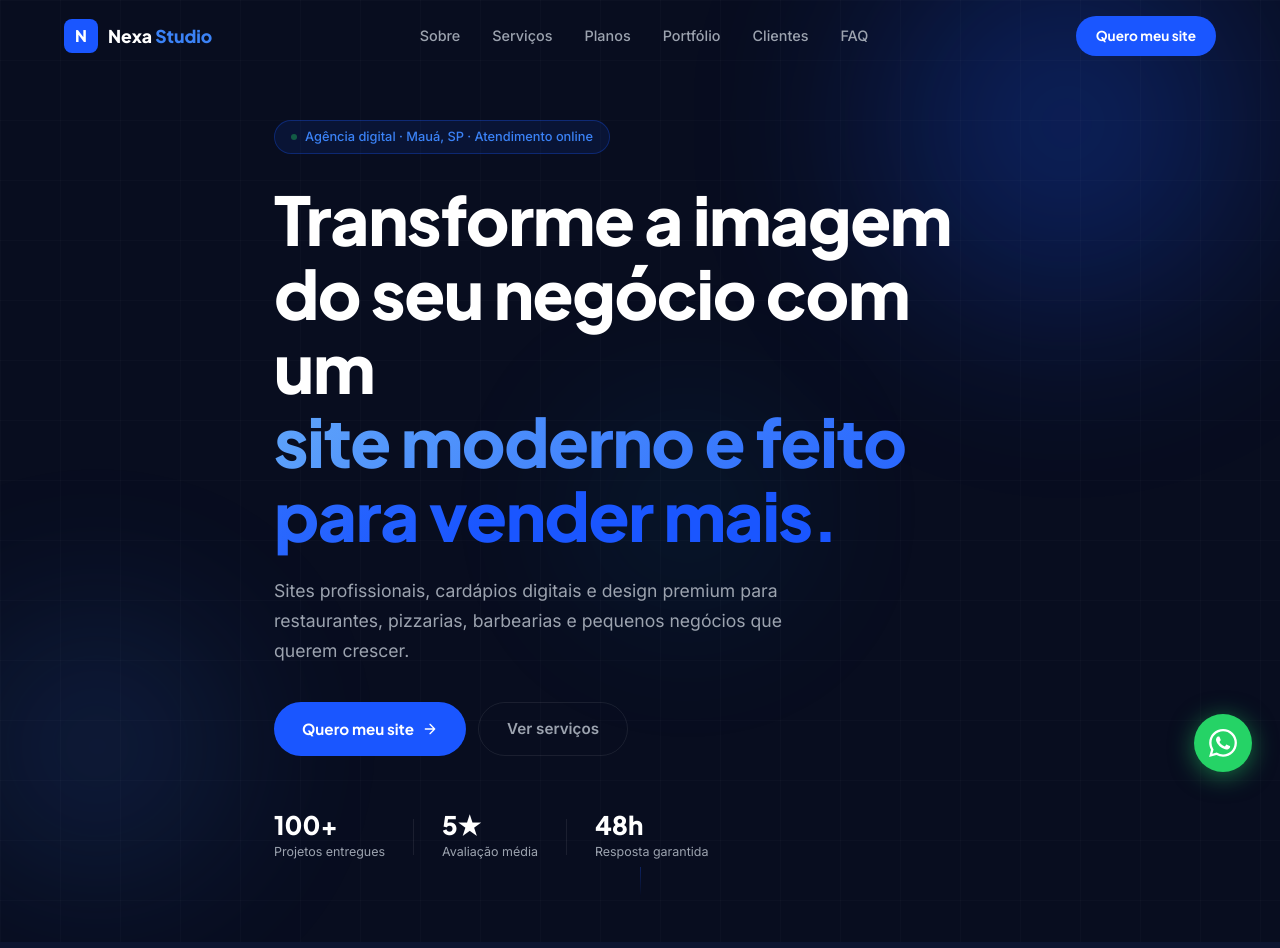
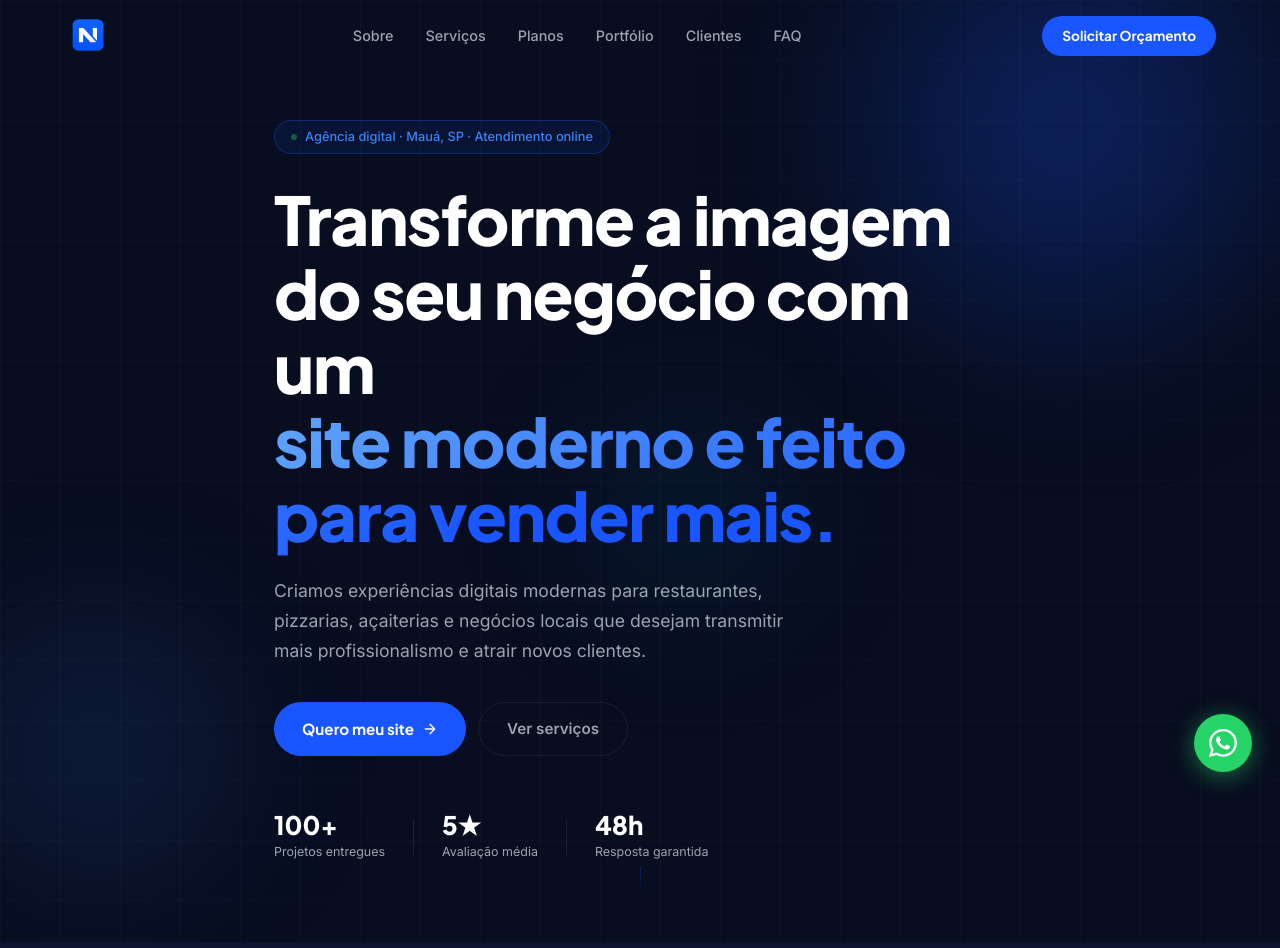
Before and after one commit to juliogabrielpe/nexa-digital, a plain HTML site: page index.html in a window 1280 px wide. Shown: the top 948 px of the page. Drawn offline with Linux system fonts and the light colour scheme.

Commit message:
atualização de qualidade

```diff
--- a/index.html
+++ b/index.html
@@ -18,8 +18,7 @@
   <nav class="navbar" id="navbar">
     <div class="container nav-inner">
       <a href="#" class="logo">
-        <span class="logo-mark">N</span>
-        <span class="logo-text">Nexa <span class="logo-accent">Studio</span></span>
+        <img src="images/logo-nexa.png" alt="Nexa Studio" />
       </a>
       <ul class="nav-links">
         <li><a href="#sobre">Sobre</a></li>
@@ -29,7 +28,7 @@
         <li><a href="#depoimentos">Clientes</a></li>
         <li><a href="#faq">FAQ</a></li>
       </ul>
-      <a href="#orcamento" class="btn-nav">Quero meu site</a>
+      <a href="#orcamento" class="btn-nav">Solicitar Orçamento</a>
       <button class="menu-toggle" id="menuToggle" aria-label="Menu">
         <span></span><span></span><span></span>
       </button>
@@ -41,7 +40,7 @@
       <a href="#portfolio">Portfólio</a>
       <a href="#depoimentos">Clientes</a>
       <a href="#faq">FAQ</a>
-      <a href="#orcamento" class="btn-mobile-cta">Quero meu site</a>
+      <a href="#orcamento" class="btn-mobile-cta">Solicitar Orçamento</a>
     </div>
   </nav>
 
@@ -66,8 +65,8 @@
         <span class="gradient-text">site moderno e feito<br />para vender mais.</span>
       </h1>
       <p class="hero-sub">
-        Sites profissionais, cardápios digitais e design premium para restaurantes,
-        pizzarias, barbearias e pequenos negócios que querem crescer.
+        Criamos experiências digitais modernas para restaurantes, pizzarias,
+     açaiterias e negócios locais que desejam transmitir mais profissionalismo e atrair novos clientes.
       </p>
       <div class="hero-actions">
         <a href="#orcamento" class="btn-primary">
@@ -230,7 +229,7 @@
           <div class="plano-label">Plano de Essencial</div>
           <div class="plano-price">
             <span class="price-from">a partir de</span>
-            <strong>R$ 49</strong>
+            <strong>R$ 97</strong>
             <span class="price-period">/mês</span>
           </div>
           <p class="plano-desc">Ideal para primeiros clientes e pequenos negócios dando o primeiro passo no digital.</p>
@@ -268,7 +267,7 @@
           <div class="plano-label">Plano de Suporte</div>
           <div class="plano-price">
             <span class="price-from">a partir de</span>
-            <strong>R$ 97</strong>
+            <strong>R$ 197</strong>
             <span class="price-period">/mês</span>
           </div>
           <p class="plano-desc">Para quem já tem site ou cardápio e precisa manter tudo atualizado e funcionando.</p>
--- a/style.css
+++ b/style.css
@@ -168,6 +168,13 @@ input, select, textarea { font-family: inherit; }
   font-size: 1.1rem;
   flex-shrink: 0;
 }
+
+.logo img{
+    height:48px;
+    width:auto;
+    display:block;
+}
+
 .logo-mark {
   width: 34px; height: 34px;
   background: var(--blue);
@@ -489,7 +496,9 @@ input, select, textarea { font-family: inherit; }
 .tag-1 { top: 40px; left: 0; }
 .tag-2 { bottom: 60px; right: 0; }
 
-.sobre-copy { }
+.sobre-copy {
+    margin-top: 20px;
+ }
 
 .sobre-text {
   color: var(--gray-400);
```
Also changed, not shown: images/logo-nexa.png (added).
